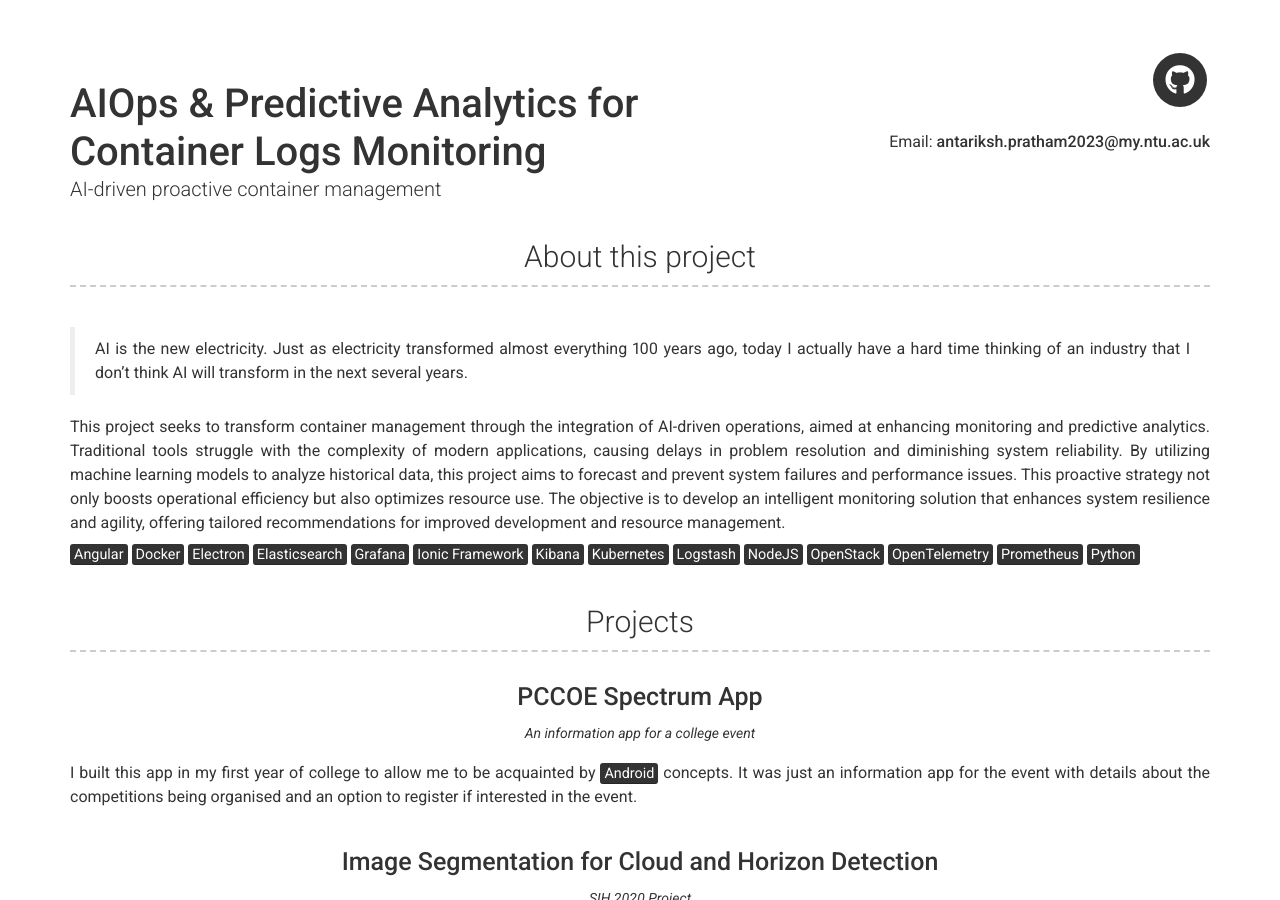
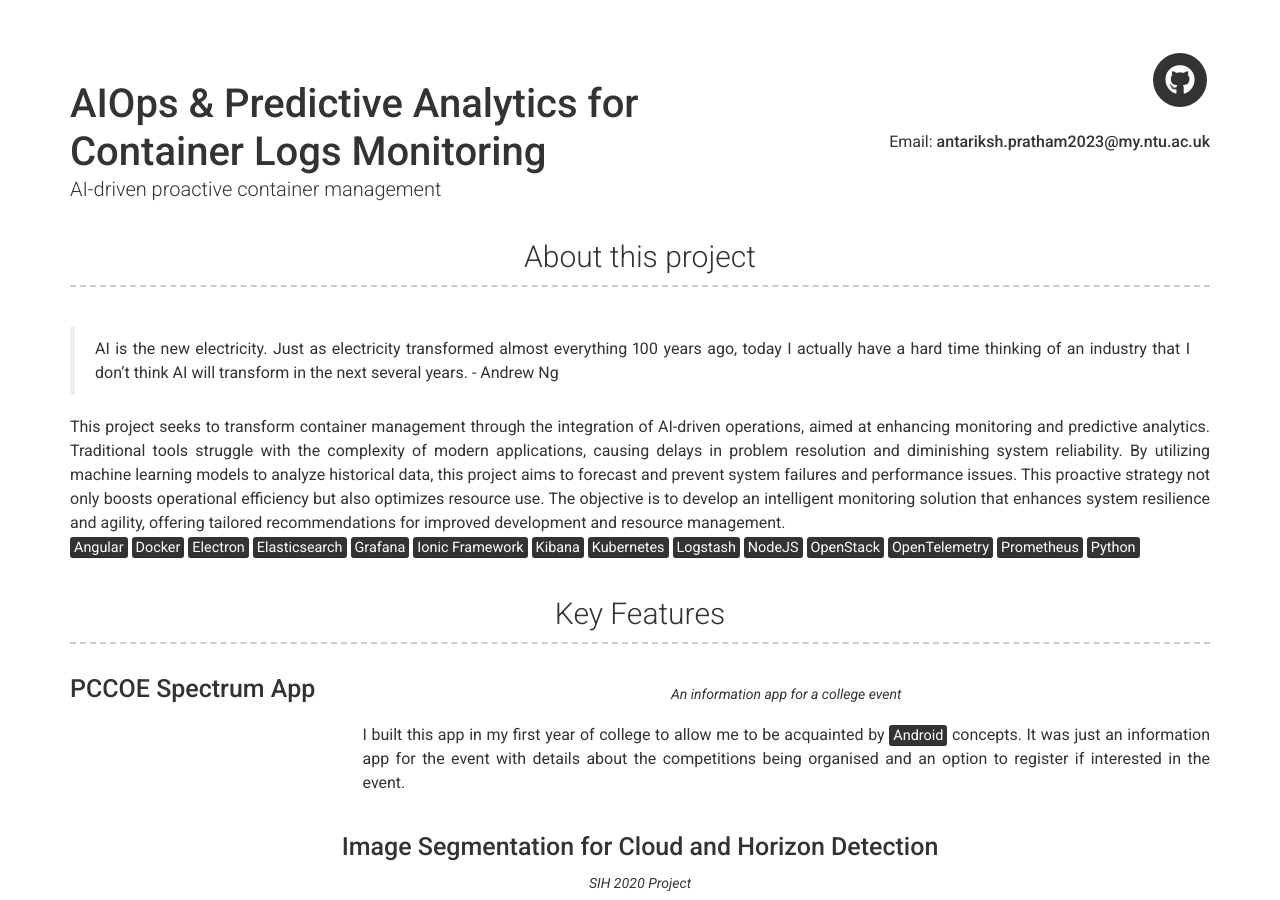
Before and after one commit to APratham/testsite, a Jekyll site: the page built from gh-pages/index.md, in a window 1280 px wide and 900 px high. Built offline with Jekyll 4.4.1, drawn with Linux system fonts in a browser that asks for light colours; nearby versions of some CDN libraries.

Commit message:
Made some changes

```diff
--- a/gh-pages/_config.yml
+++ b/gh-pages/_config.yml
@@ -23,7 +23,7 @@
 about_content: | # this will include new lines to allow paragraphs
   > AI is the new electricity. Just as electricity transformed almost everything 100 years ago,
   today I actually have a hard time thinking of an industry that I don't think AI will transform in
-  the next several years.
+  the next several years. - Andrew Ng
 
   This project seeks to transform container management through the integration of AI-driven operations,
   aimed at enhancing monitoring and predictive analytics. Traditional tools struggle with the
@@ -33,7 +33,7 @@
   but also optimizes resource use. The objective is to develop an intelligent monitoring solution that
   enhances system resilience and agility, offering tailored recommendations for improved development
   and resource management.
-
+  <br>
   <mark>Angular</mark> <mark>Docker</mark> <mark>Electron</mark> <mark>Elasticsearch</mark> <mark>Grafana</mark>
   <mark>Ionic Framework</mark> <mark>Kibana</mark> <mark>Kubernetes</mark> <mark>Logstash</mark> <mark>NodeJS</mark>
   <mark>OpenStack</mark> <mark>OpenTelemetry</mark> <mark>Prometheus</mark> <mark>Python</mark>
@@ -46,7 +46,7 @@
 #    - Images
 
 # Projects Section
-# projects_title: Projects #(Use this to override about projects section title)
+projects_title: Key Features #(Use this to override about projects section title)
 
 # Experience Section
 # experience_title: Experience #(Use this to override about experience section title)
--- a/gh-pages/_data/projects.yml
+++ b/gh-pages/_data/projects.yml
@@ -1,5 +1,5 @@
 # Project template
-- layout: top-middle
+- layout: left
   name: PCCOE Spectrum App
   quote: >
     An information app for a college event
```
Also changed, not shown: gh-pages/assets/favicon.ico.
